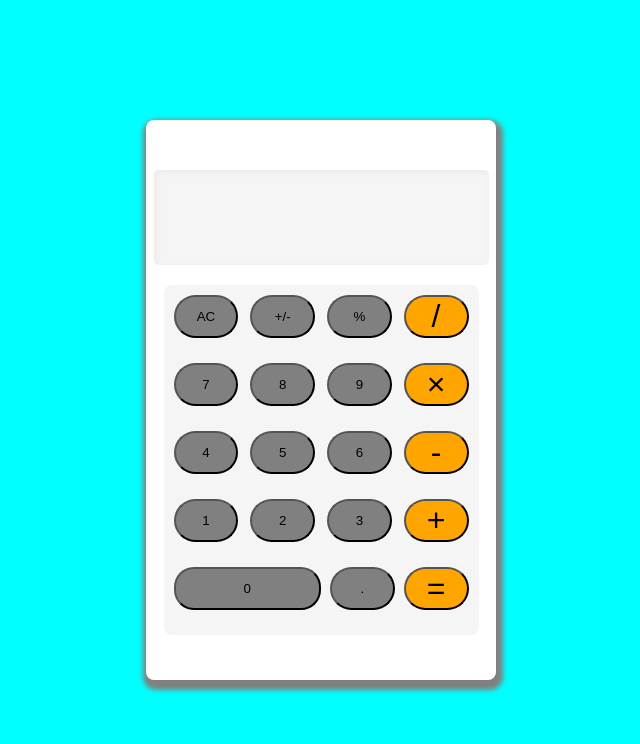
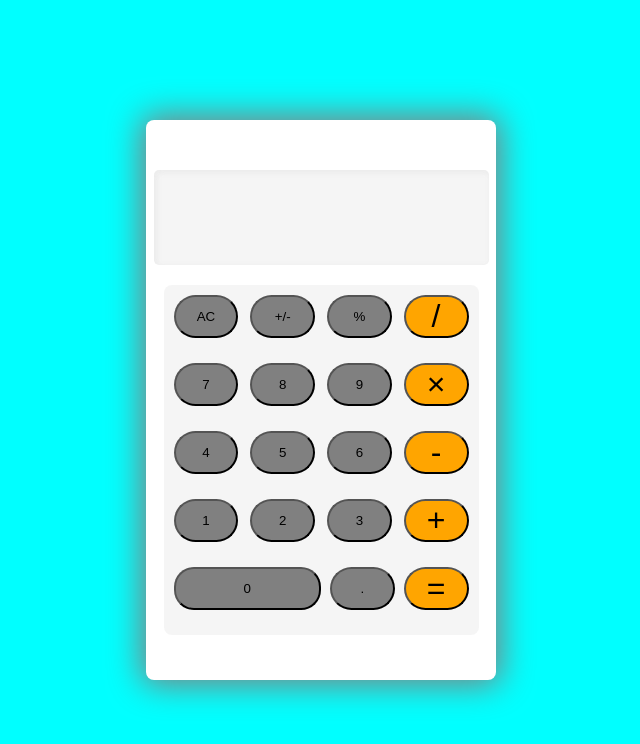
Before and after one commit to dexterrbuilds/calc, a plain HTML site: page index.html in a window 1280 px wide. Shown: the whole page, without its empty margins (319-959 px from the left). Drawn offline with Linux system fonts and the light colour scheme; a web font is replaced by a local one.

Commit message:
Update index.css

```diff
--- a/index.css
+++ b/index.css
@@ -16,7 +16,7 @@ body {
   top: 50%;
   left: 50%;
   transform: translate(-50%, -50%);
-  box-shadow: 2px 5px 5px 5px rgb(128, 128, 128);
+  box-shadow: 0px 0px 33px 5px rgb(128, 128, 128);
 }
 
 .display {
```
